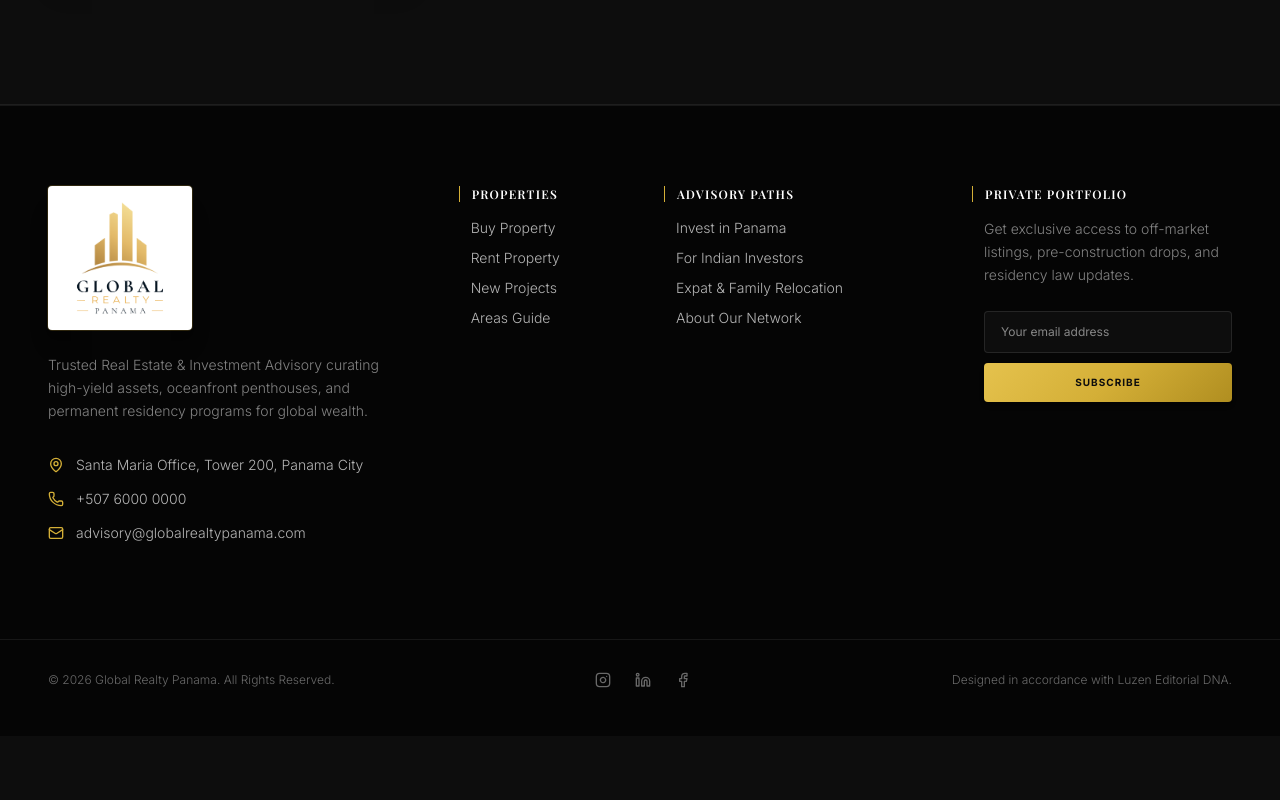
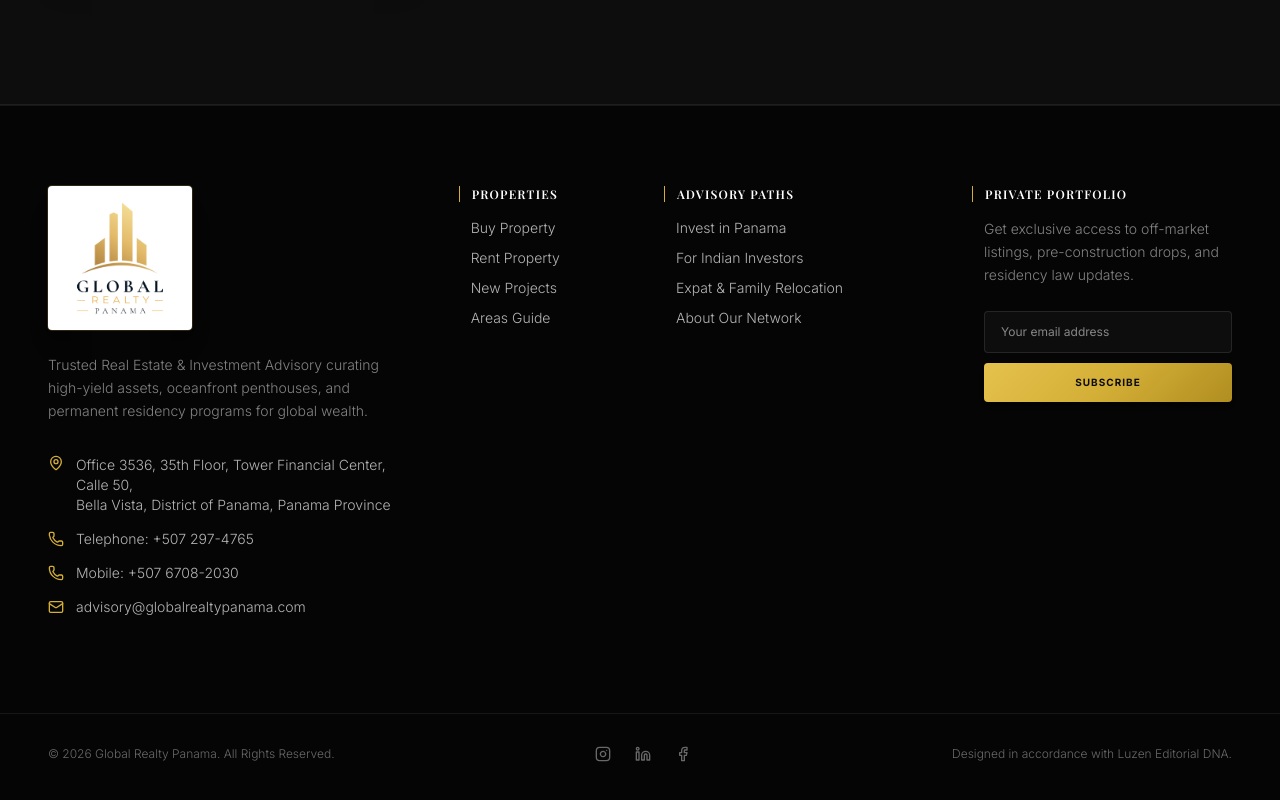
Before and after one commit to CodepaperAI/snehal, a Next.js app: page / in a window 1280 px wide. Shown: the part 8863-9663 px from the top of the page. Before the commit the page ends 9599 px from the top, so only its background shows below. Built offline with nearby package versions, Linux system fonts and the light colour scheme; no server answers; a web font is replaced by a local one.

Commit message:
Update office contact details

```diff
--- a/src/app/about/page.tsx
+++ b/src/app/about/page.tsx
@@ -6,7 +6,7 @@ import FounderProfile from '../../components/sections/FounderProfile';
 import Footer from '../../components/sections/Footer';
 
 export default function About() {
-  const whatsappNumber = process.env.NEXT_PUBLIC_WHATSAPP_NUMBER || '50760000000';
+  const whatsappNumber = process.env.NEXT_PUBLIC_WHATSAPP_NUMBER || '50767082030';
   const values = [
     {
       icon: <ShieldCheck className="w-8 h-8 text-gold" />,
--- a/src/app/layout.tsx
+++ b/src/app/layout.tsx
@@ -63,10 +63,18 @@ export default function RootLayout({
     name: 'Global Realty Panama',
     url: process.env.NEXT_PUBLIC_SITE_URL ?? 'https://snehal-zeta.vercel.app',
     areaServed: 'Panama',
+    telephone: '+507 297-4765',
     address: {
       '@type': 'PostalAddress',
-      addressLocality: 'Panama City',
+      streetAddress: 'Office 3536, 35th Floor, Tower Financial Center, Calle 50',
+      addressLocality: 'Bella Vista, District of Panama',
+      addressRegion: 'Panama Province',
       addressCountry: 'PA',
+    },
+    contactPoint: {
+      '@type': 'ContactPoint',
+      telephone: '+507 6708-2030',
+      contactType: 'customer service',
     },
     serviceType: [
       'Luxury real estate advisory',
--- a/src/components/sections/Footer.tsx
+++ b/src/components/sections/Footer.tsx
@@ -62,13 +62,20 @@ export default function Footer() {
             Trusted Real Estate & Investment Advisory curating high-yield assets, oceanfront penthouses, and permanent residency programs for global wealth.
           </p>
           <div className="space-y-3.5 pt-2 text-sm font-light">
-            <div className="flex items-center gap-3">
+            <div className="flex items-start gap-3">
               <MapPin className="w-4 h-4 text-gold flex-shrink-0" />
-              <span>Santa Maria Office, Tower 200, Panama City</span>
+              <span>
+                Office 3536, 35th Floor, Tower Financial Center, Calle 50,<br />
+                Bella Vista, District of Panama, Panama Province
+              </span>
             </div>
             <div className="flex items-center gap-3">
               <Phone className="w-4 h-4 text-gold flex-shrink-0" />
-              <span>+507 6000 0000</span>
+              <span>Telephone: +507 297-4765</span>
+            </div>
+            <div className="flex items-center gap-3">
+              <Phone className="w-4 h-4 text-gold flex-shrink-0" />
+              <span>Mobile: +507 6708-2030</span>
             </div>
             <div className="flex items-center gap-3">
               <Mail className="w-4 h-4 text-gold flex-shrink-0" />
--- a/src/components/sections/Header.tsx
+++ b/src/components/sections/Header.tsx
@@ -430,7 +430,7 @@ export default function Header() {
                 {t('cta')}
               </Link>
               <div className="flex justify-center space-x-6 text-white/40 text-xs pt-4">
-                <span>Panama City, Panama</span>
+                <span>Bella Vista, Panama</span>
                 <span>•</span>
                 <span>English, Español, Português & हिन्दी</span>
               </div>
--- a/src/components/sections/Hero.tsx
+++ b/src/components/sections/Hero.tsx
@@ -10,7 +10,7 @@ import { useTranslation } from '../../context/TranslationContext';
 export default function Hero() {
   const router = useRouter();
   const { t } = useTranslation();
-  const whatsappNumber = process.env.NEXT_PUBLIC_WHATSAPP_NUMBER || '50760000000';
+  const whatsappNumber = process.env.NEXT_PUBLIC_WHATSAPP_NUMBER || '50767082030';
 
   // Search dropdown states
   const [activeSearchDropdown, setActiveSearchDropdown] = useState<'area' | 'budget' | 'type' | null>(null);
--- a/src/components/ui/FloatingWhatsApp.tsx
+++ b/src/components/ui/FloatingWhatsApp.tsx
@@ -3,7 +3,7 @@
 import { motion } from 'framer-motion';
 
 export default function FloatingWhatsApp() {
-  const whatsappNumber = process.env.NEXT_PUBLIC_WHATSAPP_NUMBER || '50760000000';
+  const whatsappNumber = process.env.NEXT_PUBLIC_WHATSAPP_NUMBER || '50767082030';
   const prefilledText = encodeURIComponent(
     'Hello Global Realty Panama, I would like to schedule a private real estate consultation.'
   );
```
